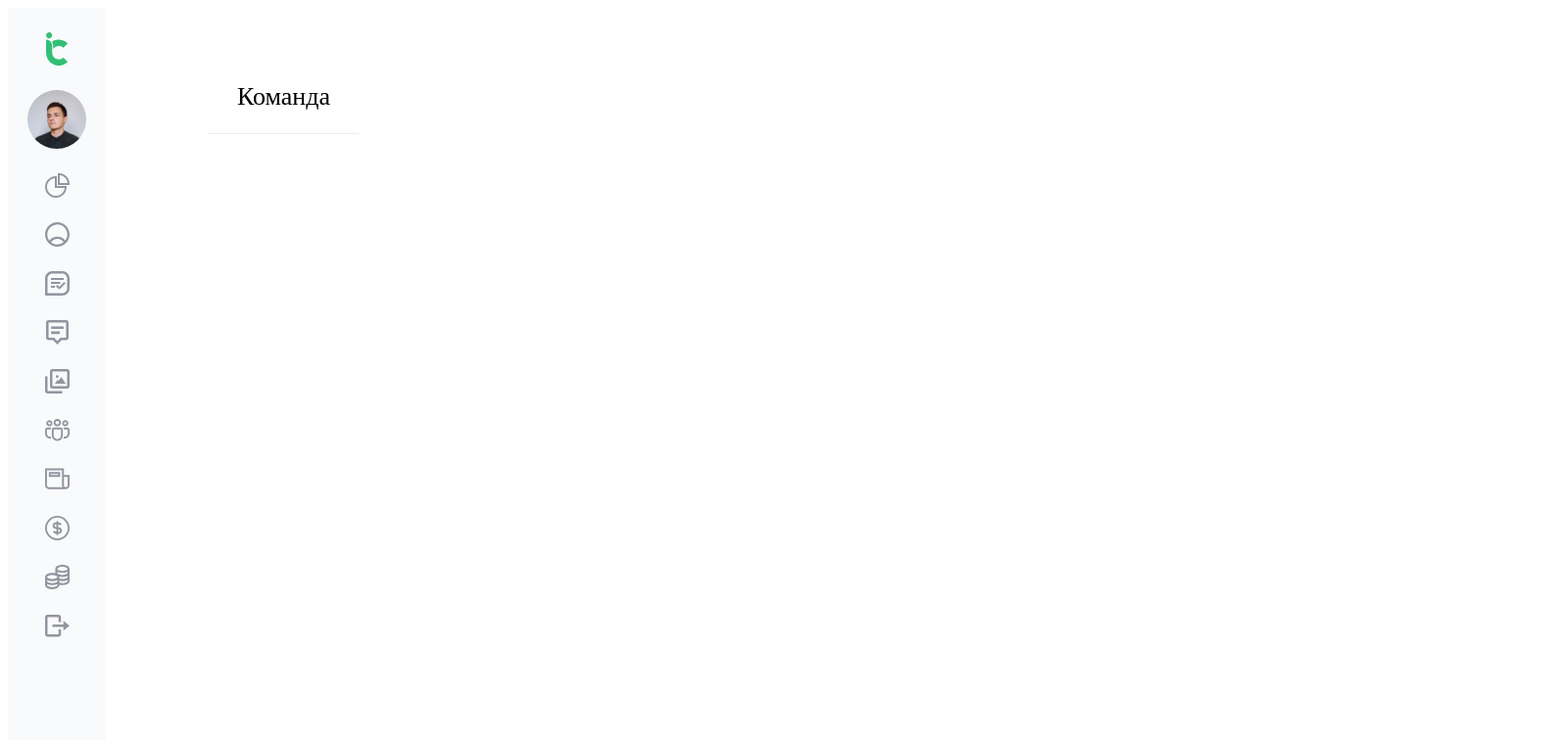
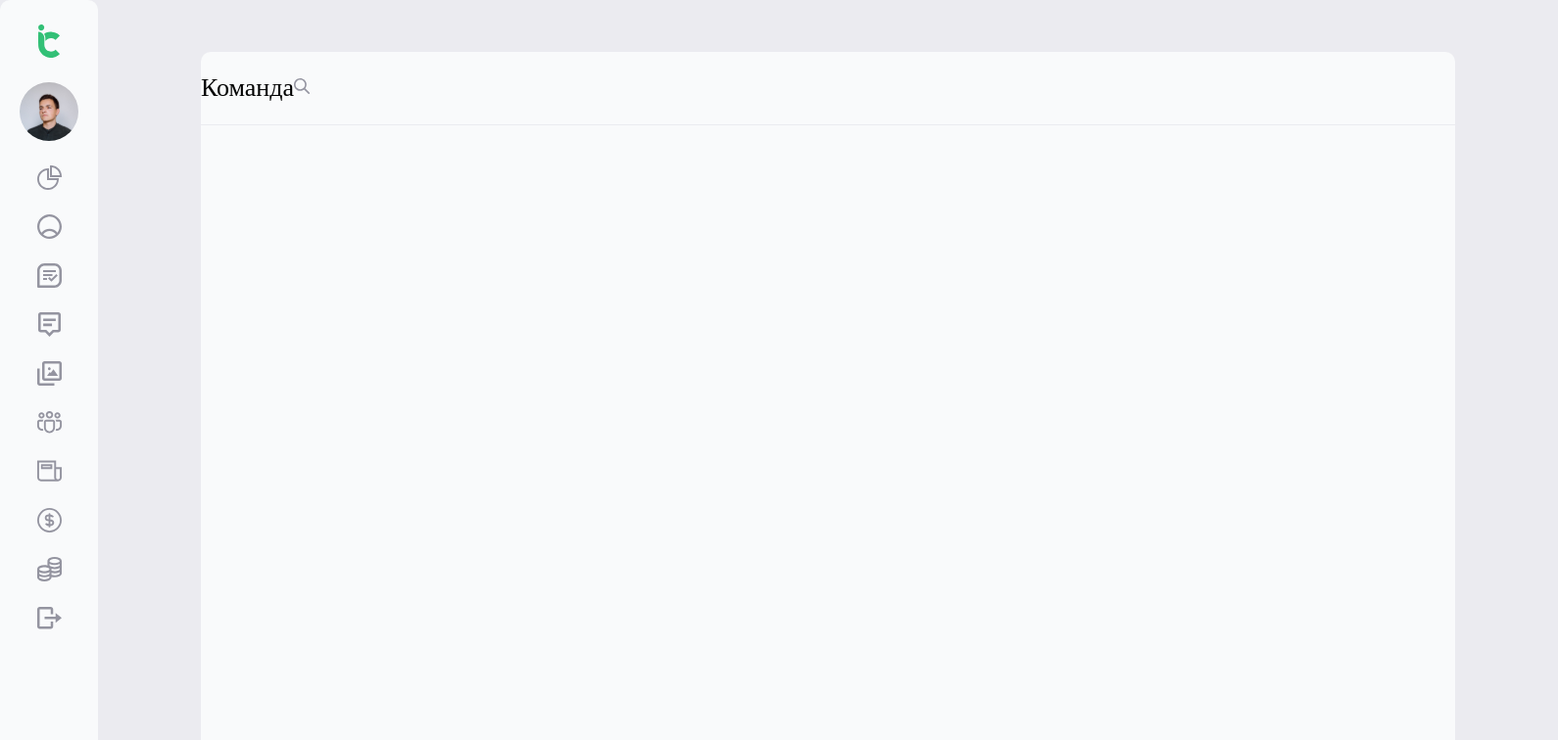
Before and after one commit to Katyusha0901/users-list, a React (Create React App) app: page / in a window 1280 px wide. Shown: the top 756 px of the page at 98% size, 1590 px wide, since content can reach past the window. Built offline with nearby package versions, Linux system fonts and the light colour scheme.

Commit message:
created styles foe users component and corrected styles for app and for side bar

```diff
--- a/src/components/SideBar.jsx
+++ b/src/components/SideBar.jsx
@@ -30,7 +30,7 @@ export function SideBar() {
       <div className="side-bar__admin-icon"></div>
       {/* <div className="side-bar__icon"> */}
       {icons.map((icon) => {
-        return <img className="side-bar__icon" src={icon} />;
+        return <img className="side-bar__icon" src={icon} alt={icon} />;
       })}
       {/* <img src={icon} /> */}
       {/* </div> */}
--- a/src/components/UserContent/Header.tsx
+++ b/src/components/UserContent/Header.tsx
@@ -1,10 +1,14 @@
+import { useState } from "react";
 import "../../styles/Header.css";
+import { Search } from "./Search";
 
 export function Header() {
   return (
     <div className="header">
       <div className="header__title">Команда</div>
-      <div className="header__options"></div>
+      <div className="header__options">
+        <Search />
+      </div>
     </div>
   );
 }
--- /dev/null
+++ b/src/components/UserContent/Search.tsx
@@ -0,0 +1,13 @@
+import { useState } from "react";
+import search from "../../images/search.svg";
+import "../../styles/Search.css";
+
+export function Search() {
+  const [isClickSearch, setIsCluckSearch] = useState<boolean>(false);
+
+  return (
+    <div className="search">
+      <img className="search__icon" src={search} alt="search" />
+    </div>
+  );
+}
--- a/src/components/UserContent/UsersContent.tsx
+++ b/src/components/UserContent/UsersContent.tsx
@@ -6,7 +6,9 @@ export function UsersContent() {
 
   return (
     <div className="users-content">
-      <Header />
+      <div className="users-content__main">
+        <Header />
+      </div>
     </div>
   );
 }
--- a/src/index.css
+++ b/src/index.css
@@ -1,3 +1,11 @@
+* {
+  box-sizing: border-box;
+}
+
+body {
+  margin: 0;
+}
+
 @font-face {
   font-family: "Futura PT";
   font-weight: 500;
--- a/src/styles/App.css
+++ b/src/styles/App.css
@@ -1,3 +1,4 @@
 .app {
   display: flex;
+  background-color: #ebebf0;
 }
--- a/src/styles/Header.css
+++ b/src/styles/Header.css
@@ -1,11 +1,13 @@
 .header {
   display: flex;
+  /* position: absolute; */
   height: 75px;
   align-items: center;
-  padding-left: 29px;
-  padding-right: 29px;
+  /* padding-left: 29px; */
+  /* padding-right: 29px; */
   border-bottom: 1px solid;
   border-color: #ebebf0;
+  width: 100vw;
 }
 
 .header__title {
@@ -14,4 +16,6 @@
 }
 
 .header__options {
+  display: flex;
+  justify-self: end;
 }
--- /dev/null
+++ b/src/styles/Search.css
@@ -0,0 +1,4 @@
+.search__icon {
+  width: 16px;
+  height: 16px;
+}
--- a/src/styles/SideBar.css
+++ b/src/styles/SideBar.css
@@ -3,11 +3,12 @@
   flex-direction: column;
   justify-content: flex-start;
   align-items: center;
-  width: 100px;
+  min-width: 100px;
   min-height: 100vh;
   background-color: #f9fafb;
   padding-top: 25px;
   gap: 25px;
+  border-radius: 10px;
 }
 
 .side-bar__emblem {
--- a/src/styles/UsersContent.css
+++ b/src/styles/UsersContent.css
@@ -3,4 +3,11 @@
   padding-top: 53px;
   padding-left: 105px;
   padding-right: 105px;
+  /* position: absolute; */
+  background-color: #ebebf0;
 }
+
+.users-content__main {
+  background-color: #f9fafb;
+  border-radius: 10px;
+}
```
